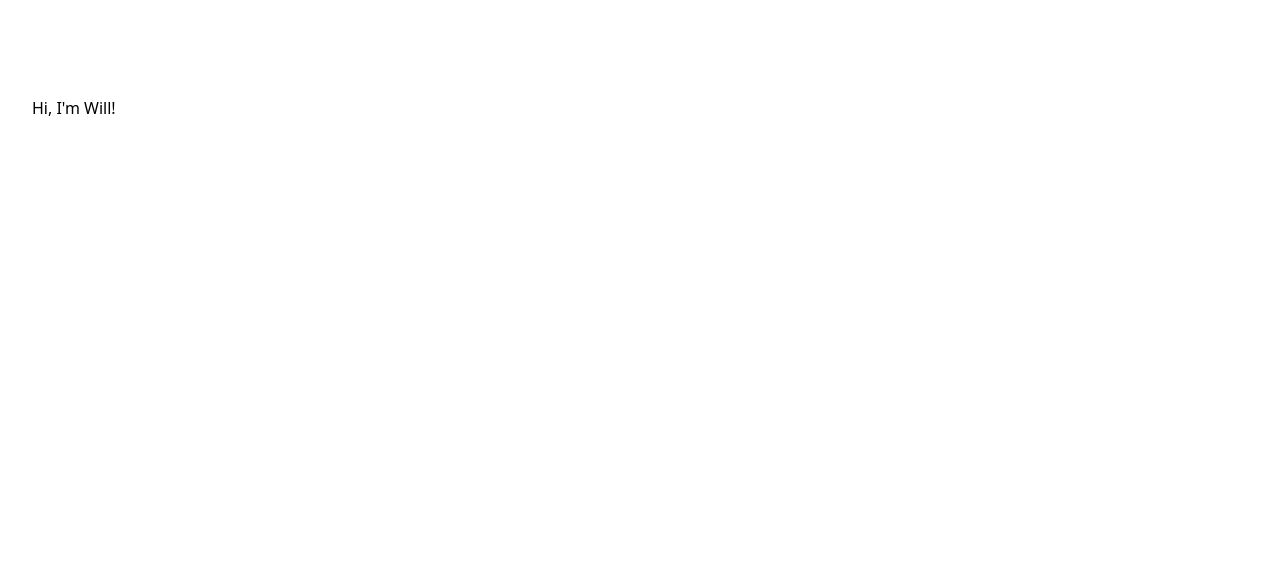
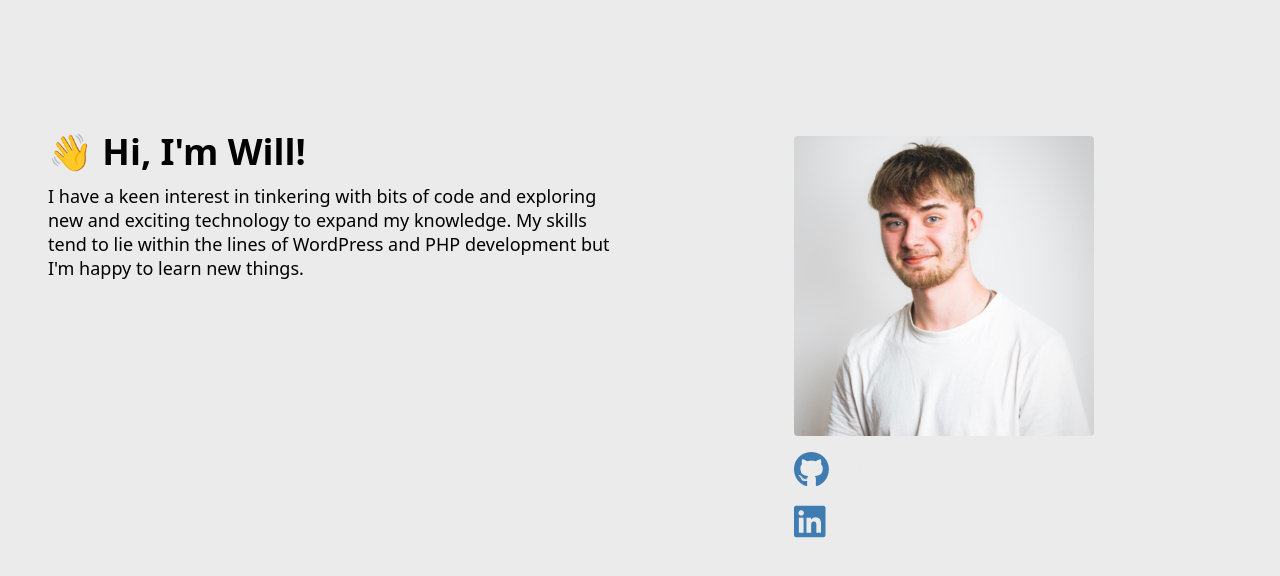
Before and after one commit to clarkedev/portfolio, a website: page index.html in a window 1280 px wide. Drawn offline with nearby package versions, Linux system fonts and the light colour scheme.

Commit message:
about me

```diff
--- a/index.html
+++ b/index.html
@@ -1,11 +1,12 @@
 <!DOCTYPE html>
-<html lang="en">
+<html lang="en" class="">
 <head>
     <meta charset="UTF-8">
     <meta http-equiv="X-UA-Compatible" content="IE=edge">
     <meta name="viewport" content="width=device-width, initial-scale=1.0">
     <link href="/dist/style.css" rel="stylesheet">
     <script src="//unpkg.com/alpinejs" defer></script>
+    <link rel="stylesheet" href="https://cdnjs.cloudflare.com/ajax/libs/font-awesome/6.5.1/css/all.min.css" integrity="sha512-DTOQO9RWCH3ppGqcWaEA1BIZOC6xxalwEsw9c2QQeAIftl+Vegovlnee1c9QX4TctnWMn13TZye+giMm8e2LwA==" crossorigin="anonymous" referrerpolicy="no-referrer" />
 
     <!-- Primary Meta Tags -->
     <title>Portfolio - William Clarke </title>
@@ -28,8 +29,9 @@
 
     <!-- Meta Tags Generated with https://metatags.io -->
 </head>
-<body>
+<body class="bg-offwhite dark:bg-[#1C2122]">
     <main>
+        <button aria-hidden="true" onclick="toggleDarkMode()"></button> <!-- Either function or event listener -- Toggles 'dark' class on the html element -->
         <div class="mx-auto max-w-7xl px-6 py-24 lg:px-8">
 
             <!--
@@ -37,13 +39,48 @@
                 - Experience
                 - Skills
                 - About me
+
+
+
+                Enable dark mode via a button with some js
+
              -->
 
 
-            <div id="about-me">
-                <a href="#about-me">
-                    <h1>Hi, I'm Will!</h1>
-                </a>
+            <div id="about-me" class="grid grid-cols-2">
+                <div class="p-4">
+                    <a href="#about-me">
+                        <h1 class="text-4xl font-semibold leading-8 dark:text-offwhite">👋 Hi, I'm Will!</h1>
+                    </a>
+                    <div>
+                        <p class="leading-6 text-lg mt-4 dark:text-offwhite">I have a keen interest in tinkering with bits of code and exploring new and exciting technology to expand my knowledge. My skills tend to lie within the lines of WordPress and PHP development but I'm happy to learn new things.</p>
+
+                        <div class="mt-8">
+                            <p class="text-offwhite text-sm font-semibold leading-6">MORE ABOUT ME...</p>
+                            <p class="leading-6 text-lg mt-4 text-offwhite">
+                                In my free time I enjoy working out at the gym, listening to music and spending time with my family. I enjoy occasionally visiting the beach and really enjoy long drives in my car.
+                            </p>
+                        </div>
+                    </div>
+                </div>
+
+                <div class="justify-self-center p-4">
+                    <img class="max-w[300px] max-h-[300px] object-cover rounded" src="./dist/me.png">
+                    <ul class="flex flex-col space-y-4 mt-4">
+                        <li class="w-fit">
+                            <a class="items-center flex flex-row space-x-2 group" href="https://github.com/clarkedev" target="_blank">
+                                <i class="text-steel text-4xl fab fa-github"></i>
+                                <p class="group-hover:underline underline-offset-4 text-base text-offwhite">Github</p>
+                            </a>
+                        </li>
+                        <li class="w-fit">
+                            <a class="items-center flex flex-row space-x-2 group" href="https://www.linkedin.com/in/william-clarke-0a4657231/" target="_blank">
+                                <i class="text-steel text-4xl fab fa-linkedin"></i>
+                                <p class="group-hover:underline underline-offset-4 text-base text-offwhite">LinkedIn</p>
+                            </a>
+                        </li>
+                    </ul>
+                </div>
             </div>
 
             <div id="my-skills"></div>
--- a/tailwind.config.js
+++ b/tailwind.config.js
@@ -1,10 +1,16 @@
 /** @type {import('tailwindcss').Config} */
 module.exports = {
+  // darkMode: 'class',
   content: [
     "./index.html"
   ],
   theme: {
     extend: {},
+    colors: {
+      'gunmetal': "#293132",
+      'offwhite': "#EBEBEB",
+      'steel': "#3E7CB1"
+    }
   },
   plugins: [],
 }
```
Also changed, not shown: dist/me.png (added), dist/style.css.
